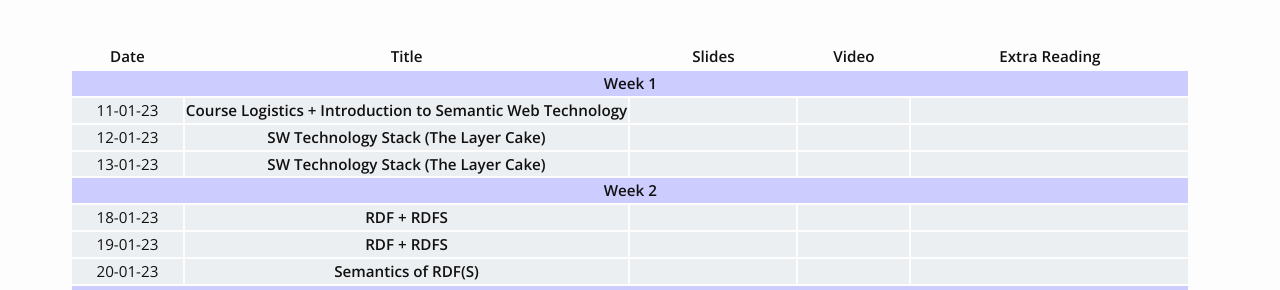
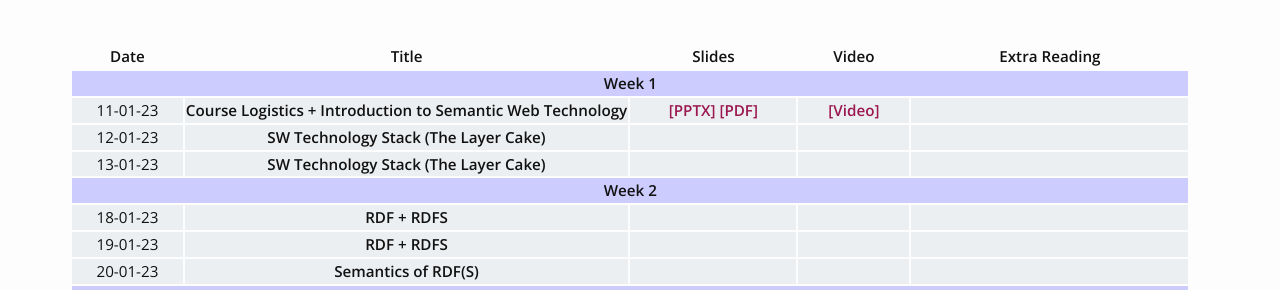
Before and after one commit to plaban/kmst-spring-2023, a Jekyll site: the page built from schedule.md, in a window 1280 px wide. Shown: the part 338-628 px from the top of the page. Built offline with Jekyll 4.4.1, drawn with Linux system fonts in a browser that asks for light colours; nearby versions of some CDN libraries.

Commit message:
updating schedule

```diff
--- a/_layouts/schedule.html
+++ b/_layouts/schedule.html
@@ -29,9 +29,10 @@ layout: default
                 <td align="center">11-01-23</td>
                 <td align="center"><b>Course Logistics + Introduction to Semantic Web Technology</b></td>
                 <td align="center">
-                    <a href=" " target="_blank"><b></b></a>
+                    <a href="https://docs.google.com/presentation/d/19yRtEKNN6fNq1v3MUgFuwj8T4lRf2-B-/edit?usp=share_link&ouid=116106650305445794687&rtpof=true&sd=true" target="_blank"><b>[PPTX]</b></a>
+                    <a href="https://tinyurl.com/36pc72hh" target="_blank"><b>[PDF]</b></a>
                 </td>
-                <td align="center"></td>
+                <td align="center"><a href="https://tinyurl.com/dswjv3de" target="_blank"><b>[Video]</b></a></td>
                 <td align="center"></td>
             </tr>
             <tr bgcolor="#ECEFF1">
```
